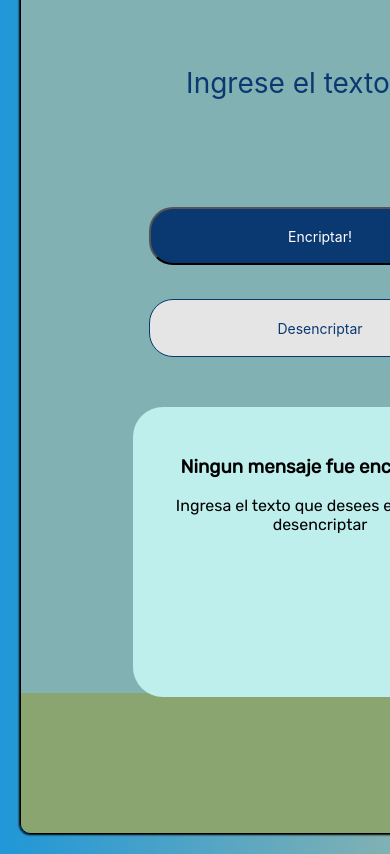
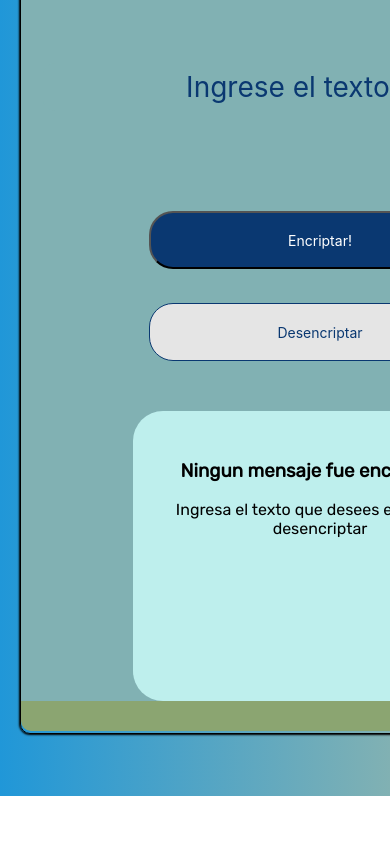
Before and after one commit to Javierlm24/Encriptador-de-Texto, a plain HTML site: page index.html in a window 390 px wide. Shown: the part 88-942 px from the top of the page. After the commit the page ends 884 px from the top, so only its background shows below. Drawn offline with Linux system fonts and the light colour scheme.

Commit message:
cambio responsive3

```diff
--- a/styles.css
+++ b/styles.css
@@ -178,18 +178,18 @@ footer{
 
     .container {
         width: 100%;
+        height: 100%;
         max-width: 600px;
         margin: 0 auto;
     }
 
     .Encrypter{
-        height: 900px;
+        height: 800px;
     }
 
     .container_main {
         display: flex;
         flex-direction: column;
-        height: 700px;
         align-items: center; /* Centrado vertical */
         justify-content: center; /* Centrado horizontal */
     }
@@ -260,7 +260,7 @@ footer{
     }
 
     footer{
-        height: 140px;
+        height: 30px;
         margin: auto;
     }
 }
```
